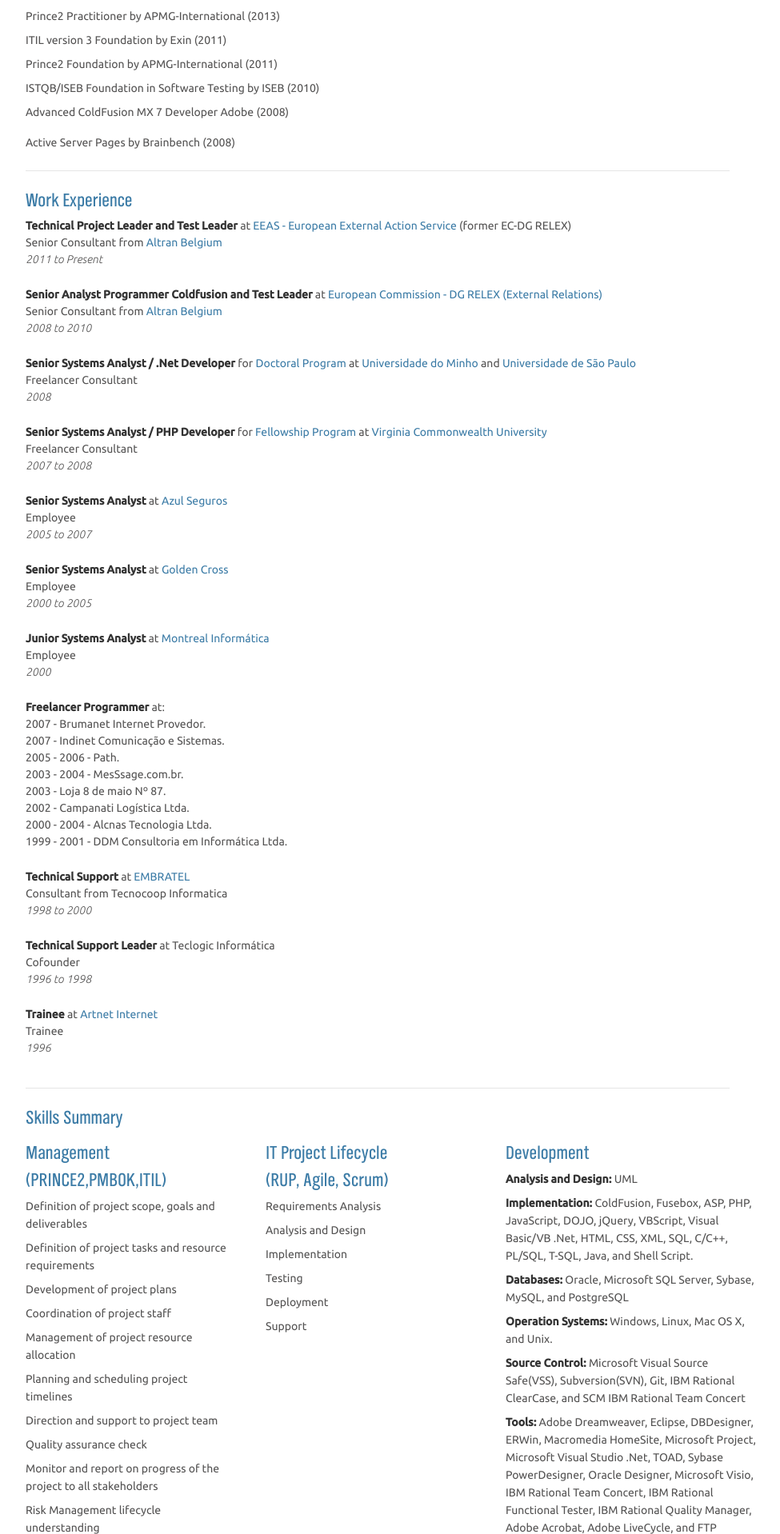
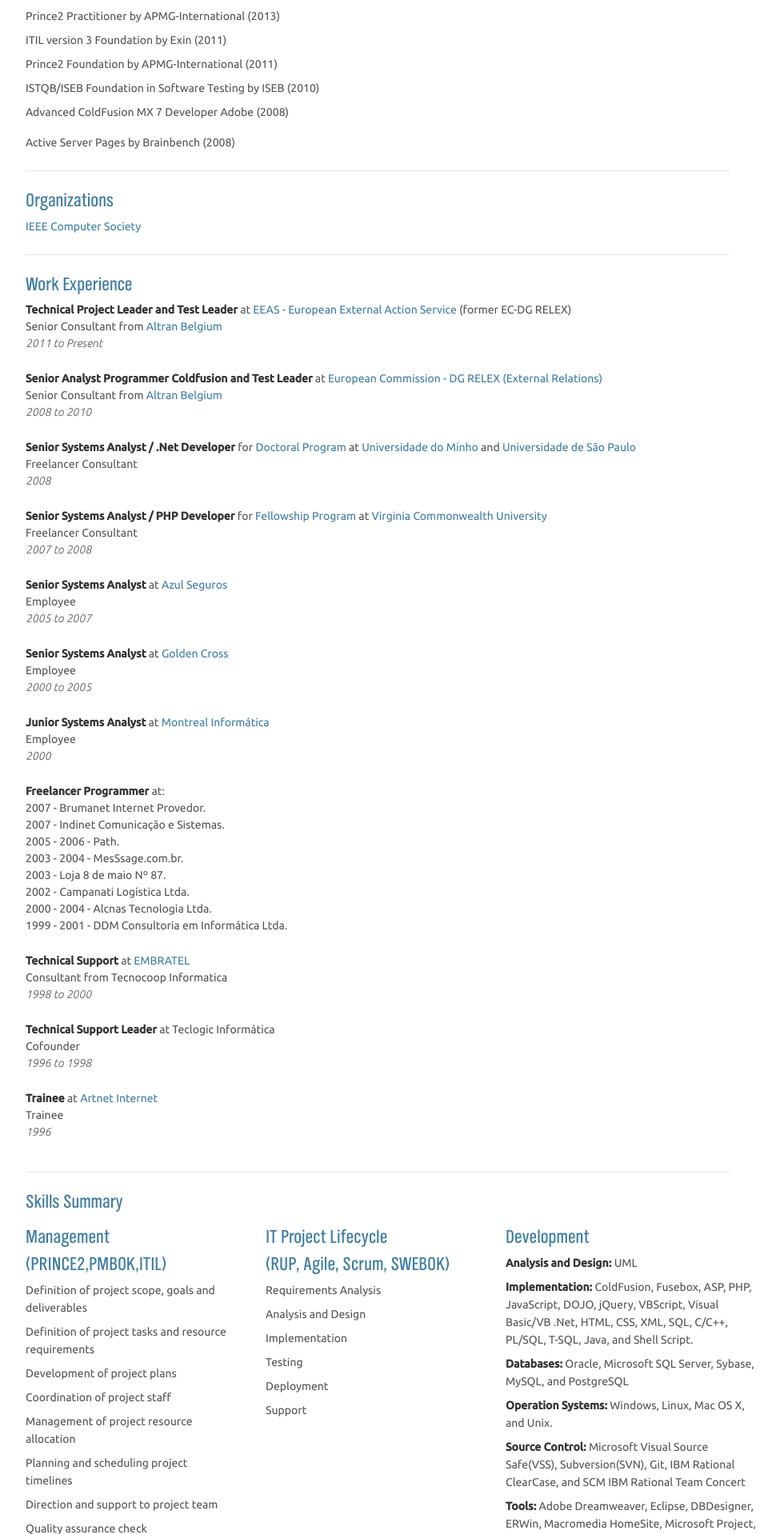
Before and after one commit to andersenmp/site, a PHP site: page /resume in a window 1280 px wide. Shown: the part 844-2762 px from the top of the page at 80% size, without its empty margins (173-1148 px from the left). Run offline with PHP 8.4, Linux system fonts and the light colour scheme; some libraries are stand-ins or nearby versions.

Commit message:
CV update

```diff
--- a/resume.php
+++ b/resume.php
@@ -47,6 +47,13 @@
 	    	<li>Advanced ColdFusion MX 7 Developer Adobe (2008)<li>
 	    	<li>Active Server Pages by Brainbench (2008)</li>
 	    </ul>
+	<hr/>
+
+	<h3>Organizations</h3>
+	<ul>
+			<li><a href="http://www.computer.org/" target="new">IEEE Computer Society</a></li>
+
+		</ul>
 
 	    <hr/>
 	    <h3>Work Experience</h3>
@@ -161,7 +168,7 @@
 	</ul>
 </div>
 <div class="five columns clients">
-	<h3>IT Project Lifecycle<br/> (RUP, Agile, Scrum)</h3>
+	<h3>IT Project Lifecycle<br/> (RUP, Agile, Scrum, SWEBOK)</h3>
 	<ul>
 		<li>Requirements Analysis</li>
 		<li>Analysis and Design</li>
--- a/whoami.php
+++ b/whoami.php
@@ -3,7 +3,7 @@
 	<div class="section">
 		<h1>Who Am I?</h1>
 		<p>
-			I'm a IT Senior Consultant passionate about innovation with extensive experience as a team leader and as a team member.
+			I'm a Software Engineer passionate about innovation with extensive experience as a team leader and as a team member.
 		</p><p>
 			Fifteen years of experience in Information Technology, primarily in software development, testing and maintenance in a Web environment.
 		</p><p>
```
